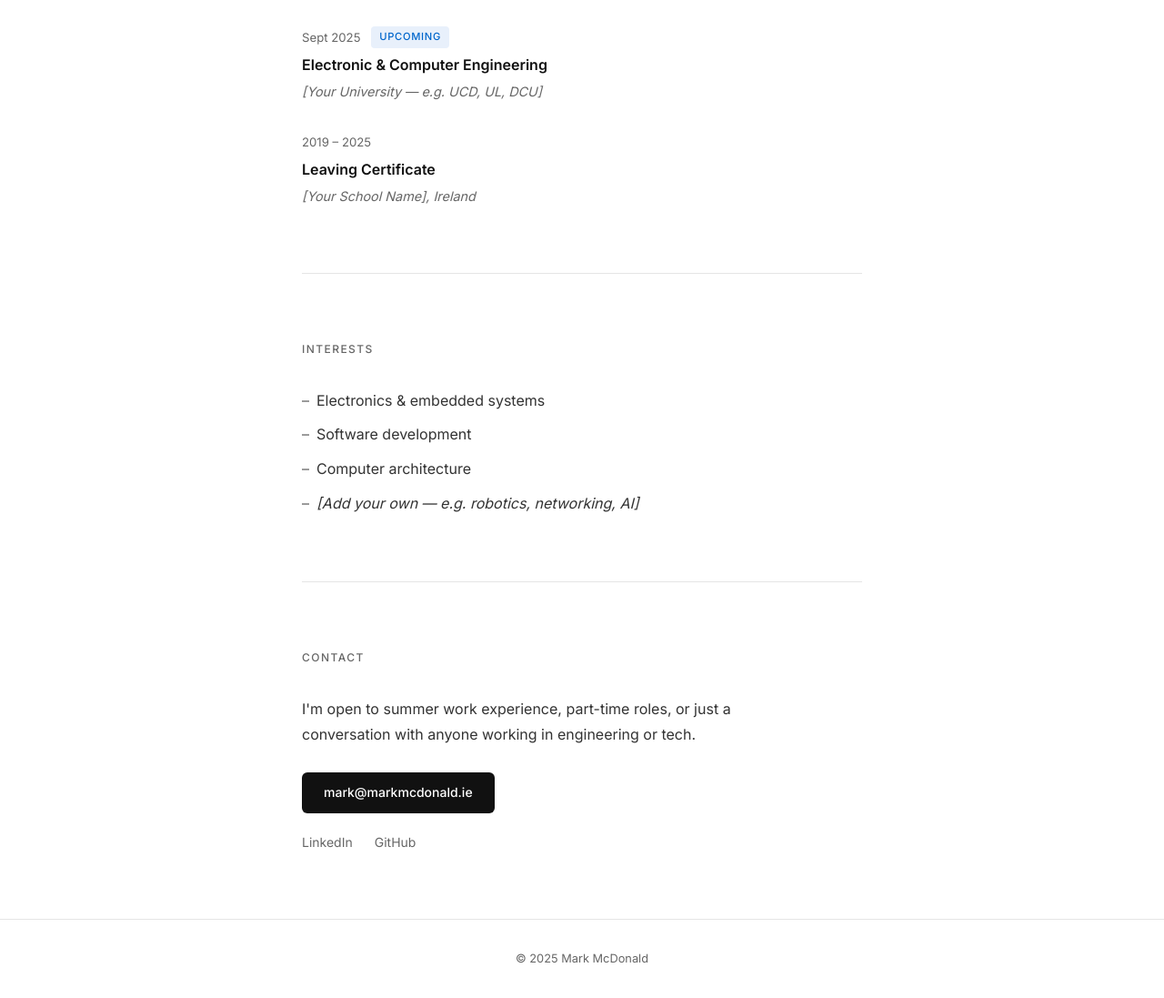
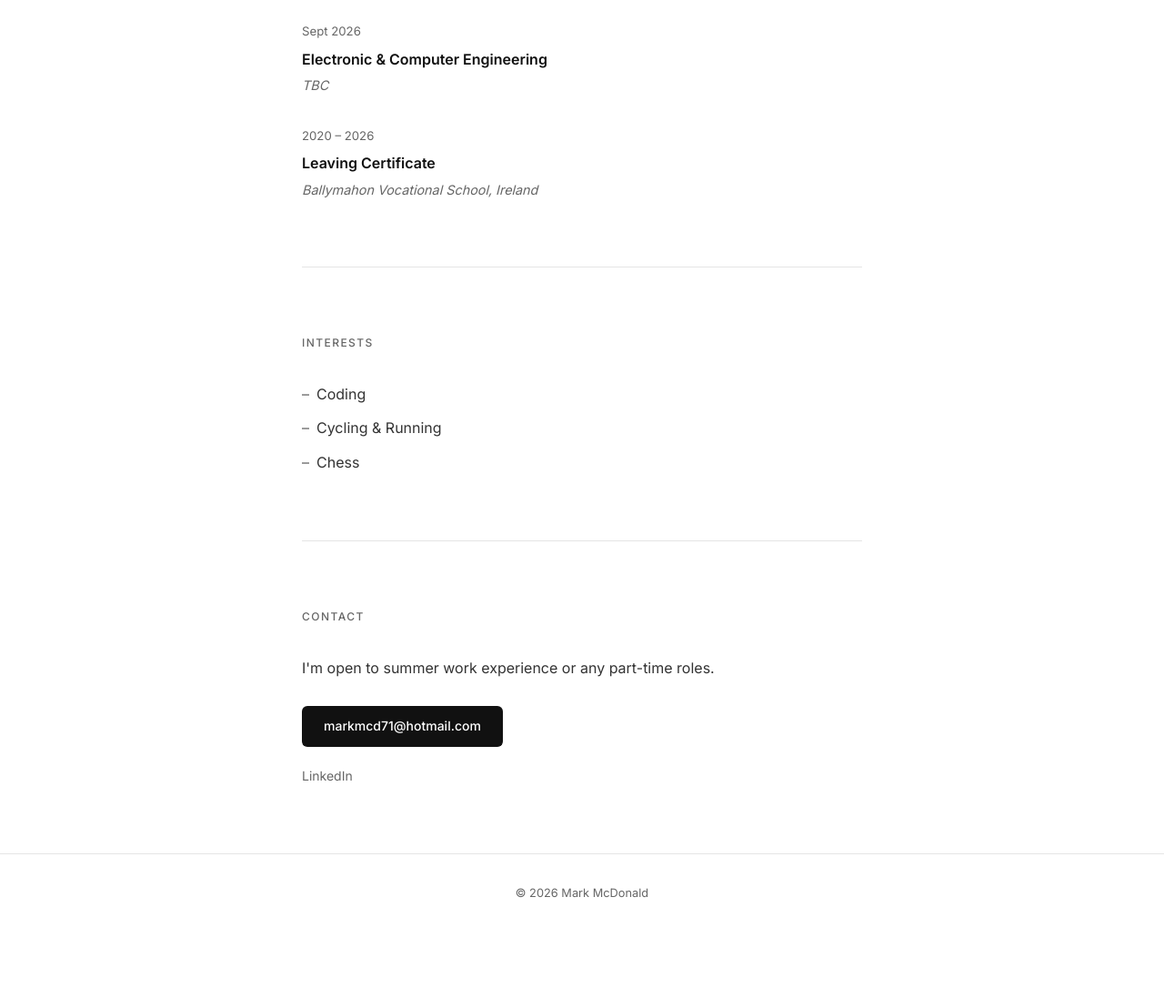
Before and after one commit to markmcd07/markmcdonald.github.io, a plain HTML site: page index.html in a window 1280 px wide. Shown: the part 961-2058 px from the top of the page at 91% size. After the commit the page ends 1986 px from the top, so only its background shows below. Drawn offline with Linux system fonts and the light colour scheme.

Commit message:
Add files via upload

```diff
--- a/index.html
+++ b/index.html
@@ -14,73 +14,68 @@
   <nav>
     <div class="nav-left">
       <span class="nav-logo">Mark McDonald</span>
-      <a class="nav-linkedin" href="https://linkedin.com/in/mark-mcdonald71" target="_blank" aria-label="LinkedIn">
-        <i class="fab fa-linkedin"></i>
       </a>
     </div>
-    <a href="mailto:mark@markmcdonald.ie">mark@markmcdonald.ie</a>
+    <a href="mailto:markmcd71@hotmail.com">markmcd71@hotmail.com</a>
   </nav>
 
   <main>
 
     <section class="hero">
       <h1>Electronic &amp; Computer<br/>Engineering Student</h1>
-      <p class="tagline">Based in Ireland · Starting university September 2025</p>
+      <p class="tagline">Based in Ireland · Starting university September 2026</p>
       <div class="cta-row">
-        <a class="btn-primary" href="mailto:mark@markmcdonald.ie">Get in touch</a>
+        <a class="btn-primary" href="mailto:markmcd71@hotmail.com">Get in touch</a>
         <a class="btn-secondary" href="cv.pdf" download>Download CV</a>
       </div>
     </section>
 
     <section class="about">
       <h2>About</h2>
-      <p>I'm a school leaver from Ireland with a strong interest in electronics, embedded systems, and software. I'll be studying Electronic and Computer Engineering from September 2025, where I'm looking forward to combining hardware and software to build things that work in the real world.</p>
-      <p>Outside of academics, I enjoy cycling. I'm eager to learn, take on new challenges, and connect with people working in engineering and tech.</p>
+      <p>Aspiring Electronic and Computer Engineer. I'll be studying Electronic and Computer Engineering from September 2026, where I'm looking forward to combining hardware and software to build things that work in the real world.</p>
+      <p>Outside of academics, I enjoy cycling, coding projects and running as well. I'm eager to learn and I'm actively looking for internships or summer placements where I can contribute and build my skills.</p>
     </section>
 
     <section class="education">
       <h2>Education</h2>
       <div class="edu-item">
         <div class="edu-meta">
-          <span class="edu-date">Sept 2025</span>
-          <span class="edu-badge">Upcoming</span>
+          <span class="edu-date">Sept 2026</span>
         </div>
         <h3>Electronic &amp; Computer Engineering</h3>
-        <p><em>[Your University — e.g. UCD, UL, DCU]</em></p>
+        <p><em>TBC</em></p>
       </div>
       <div class="edu-item">
         <div class="edu-meta">
-          <span class="edu-date">2019 – 2025</span>
+          <span class="edu-date">2020 – 2026</span>
         </div>
         <h3>Leaving Certificate</h3>
-        <p><em>[Your School Name], Ireland</em></p>
+        <p><em>Ballymahon Vocational School, Ireland</em></p>
       </div>
     </section>
 
     <section class="interests">
       <h2>Interests</h2>
       <ul class="interest-list">
-        <li>Electronics &amp; embedded systems</li>
-        <li>Software development</li>
-        <li>Computer architecture</li>
-        <li><em>[Add your own — e.g. robotics, networking, AI]</em></li>
+        <li>Coding</li>
+        <li>Cycling & Running</li>
+        <li>Chess</li>
       </ul>
     </section>
 
     <section class="contact">
       <h2>Contact</h2>
-      <p>I'm open to summer work experience, part-time roles, or just a conversation with anyone working in engineering or tech.</p>
-      <a class="btn-primary" href="mailto:mark@markmcdonald.ie">mark@markmcdonald.ie</a>
+      <p>I'm open to summer work experience or any part-time roles.</p>
+      <a class="btn-primary" href="mailto:markmcd71@hotmail.com">markmcd71@hotmail.com</a>
       <div class="social-links">
         <a href="https://linkedin.com/in/markmcdonald" target="_blank">LinkedIn</a>
-        <a href="https://github.com/markmcdonald" target="_blank">GitHub</a>
       </div>
     </section>
 
   </main>
 
   <footer>
-    <span>© 2025 Mark McDonald</span>
+    <span>© 2026 Mark McDonald</span>
   </footer>
 
 </body>
```
Also changed, not shown: 1 other file.
